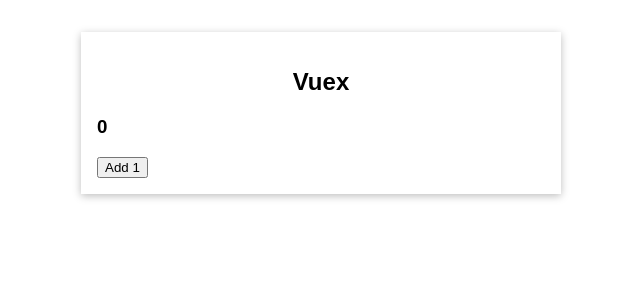
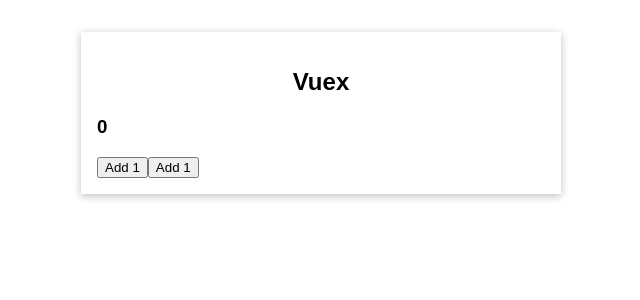
Before and after one commit to MK-Khan123/vuex, a Vue app: page / in a window 1280 px wide. Shown: the top 300 px of the page, without its empty margins (319-959 px from the left). Built offline with nearby package versions, Linux system fonts and the light colour scheme.

Commit message:
5. Introducing Mutations - A Better Way of Changing Data

```diff
--- a/src/App.vue
+++ b/src/App.vue
@@ -2,21 +2,24 @@
   <base-container title="Vuex">
     <the-counter></the-counter>
     <button @click="addOne">Add 1</button>
+    <change-counter></change-counter>
   </base-container>
 </template>
 
 <script>
 import BaseContainer from './components/BaseContainer.vue';
 import TheCounter from './components/TheContainer.vue';
+import ChangeCounter from './components/ChangeCounter.vue';
 
 export default {
   components: {
     BaseContainer,
     TheCounter,
+    ChangeCounter,
   },
   methods: {
     addOne() {
-      this.$store.state.counter++;
+      this.$store.commit('increment');
     },
   },
 };
--- /dev/null
+++ b/src/components/ChangeCounter.vue
@@ -0,0 +1,12 @@
+<template>
+    <button @click="addOne">Add 1</button>
+</template>
+<script>
+export default {
+    methods: {
+        addOne() {
+            this.$store.commit('increment');
+        }
+    }
+}
+</script>
--- a/src/main.js
+++ b/src/main.js
@@ -1,5 +1,5 @@
 import { createApp } from 'vue';
-import {createStore} from 'vuex';
+import { createStore } from 'vuex';
 
 import App from './App.vue';
 
@@ -9,6 +9,11 @@
         return {
             counter: 0
         };
+    },
+    mutations: {
+        increment(state) {
+            state.counter = state.counter + 2;
+        }
     }
 });
 
```
